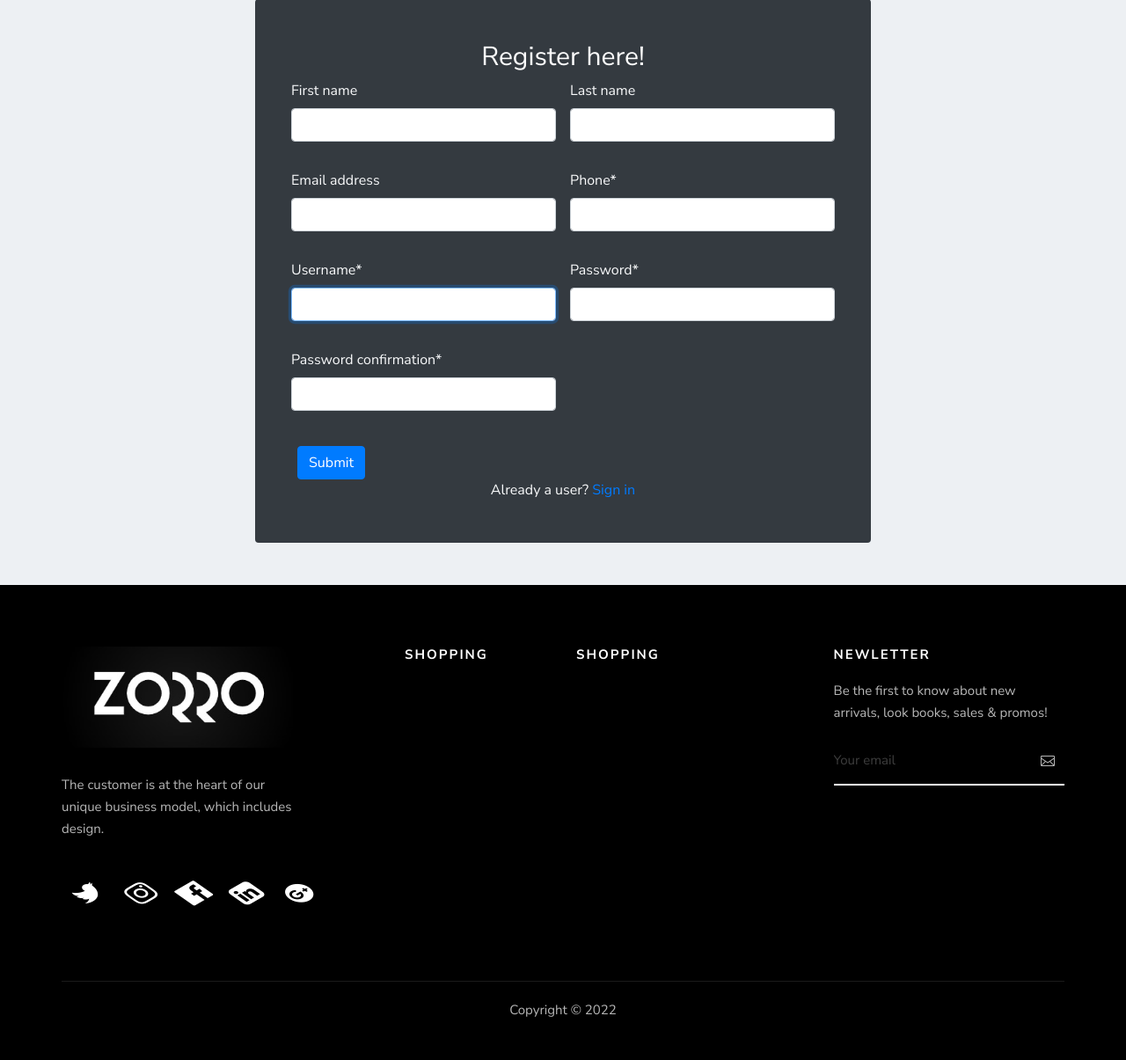
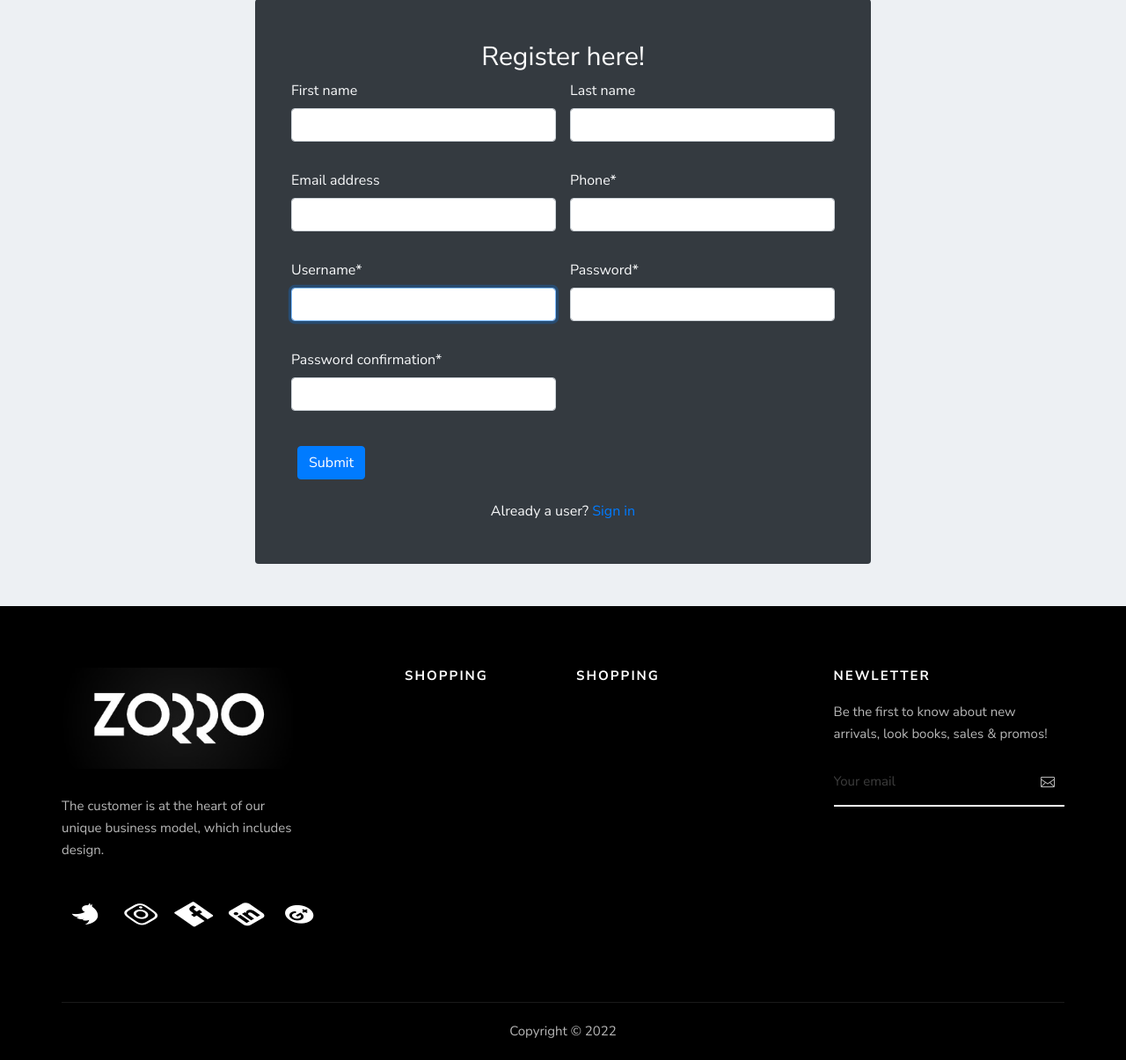
Before and after one commit to Michu23/Zorro-Estore, a Django app: template Userapp/templates/reg.html in a window 1280 px wide. Shown: the part 193-1398 px from the top of the page at 88% size. Before the commit the page ends 1349 px from the top, so only its background shows below. Run offline with Django 4.2, Linux system fonts and the light colour scheme; the template is opened without the code that fills it: values that come from a table or form of the project are taken from there, others are empty; some libraries are stand-ins or nearby versions.

Commit message:
Completed

```diff
--- a/Userapp/templates/reg.html
+++ b/Userapp/templates/reg.html
@@ -1,7 +1,7 @@
 {% extends 'base.html' %} {% block content %}
 <br><br><br><br><br><br>
 <div class="container m-5 p-5 w-lg-50 mx-auto bg-dark text-light rounded"
-  style="margin-top: 100px; height: fit-content; margin-bottom: -100px; max-width: 700px;">
+  style="margin-top: 100px; margin-bottom: -100px; max-width: 700px;">
   <h3 class="text-center text-white">Register here!</h3>
   <form method="POST" action="">
     {% csrf_token %} {% load crispy_forms_tags %}
@@ -19,6 +19,7 @@
     </div>
     <button type="submit" class="btn btn-primary mt-3">Submit</button>
   </form>
+  <br>
 
   <div class="text-center">
     Already a user? <a href="{% url 'UserLogin' %}">Sign in</a>
```
